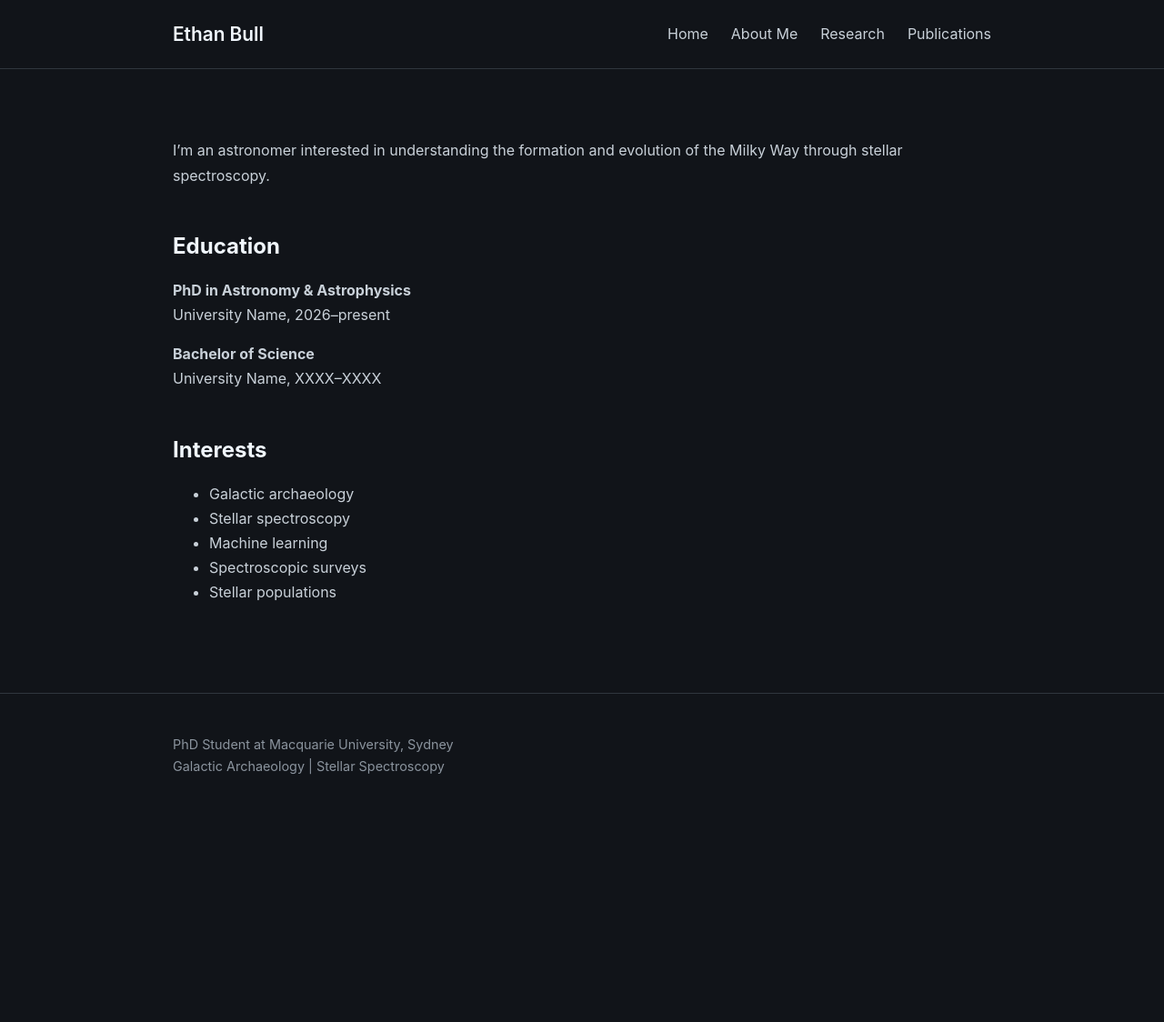
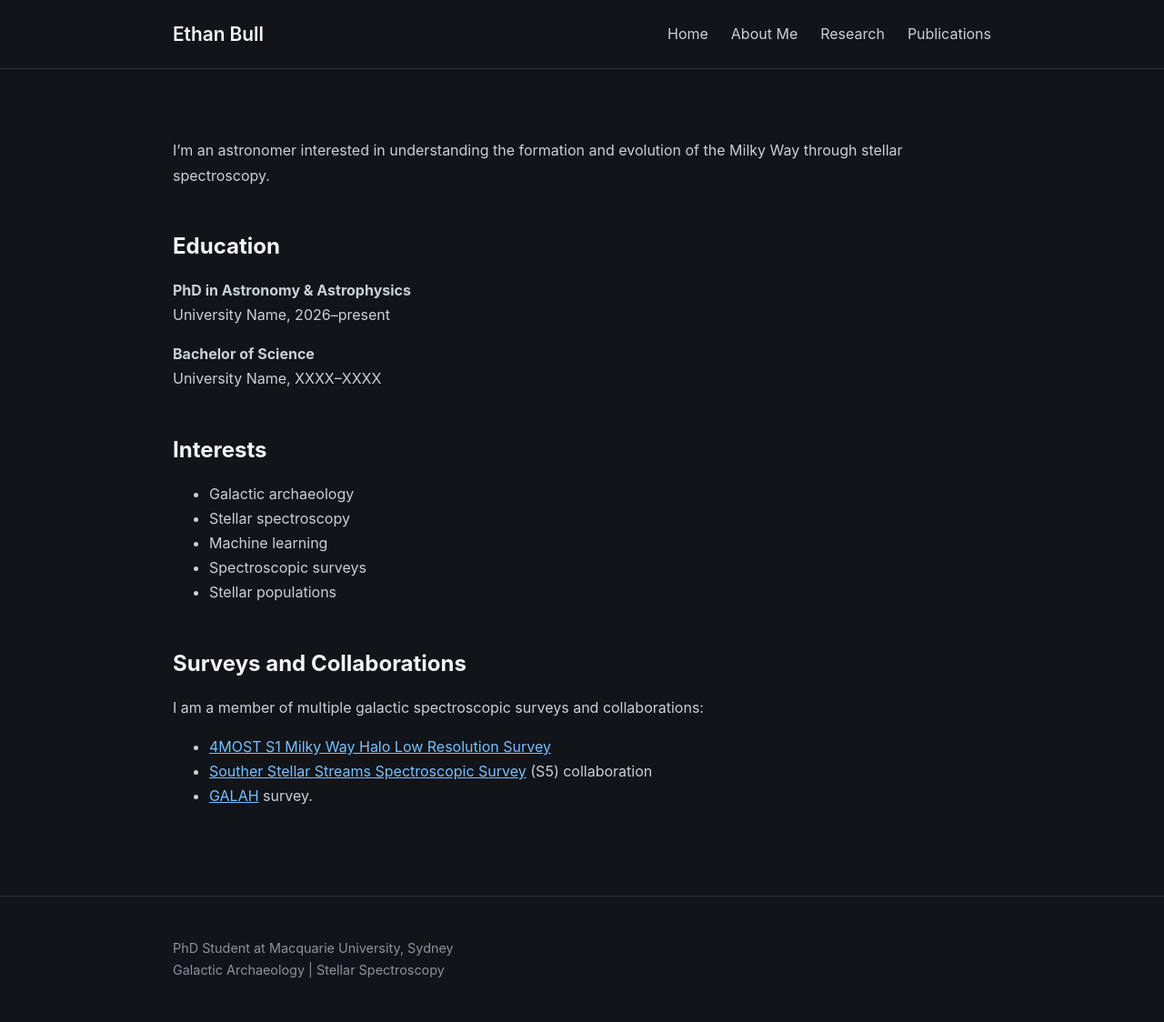
Before and after one commit to iBexal/ibexal.github.io, a Jekyll site: the page built from about.md, in a window 1280 px wide. Shown: the whole page at 91% size. Built offline with Jekyll 4.4.1, drawn with Linux system fonts in a browser that asks for light colours; before the commit the page ends 900 px from its top, so only the background shows below that.

Commit message:
move to about

```diff
--- a/about.md
+++ b/about.md
@@ -22,3 +22,9 @@ University Name, XXXX–XXXX
 - Machine learning
 - Spectroscopic surveys
 - Stellar populations
+
+## Surveys and Collaborations
+I am a member of multiple galactic spectroscopic surveys and collaborations:
+ - <a href="https://www.4most.eu/cms/science/galconsurv/">4MOST S1 Milky Way Halo Low Resolution Survey</a>
+ - <a href="https://s5collab.github.io">Souther Stellar Streams Spectroscopic Survey</a> (S5) collaboration
+ - <a href="https://www.galah-survey.org">GALAH</a> survey.
```
Also changed, not shown: index.md (+0 -4 lines).
